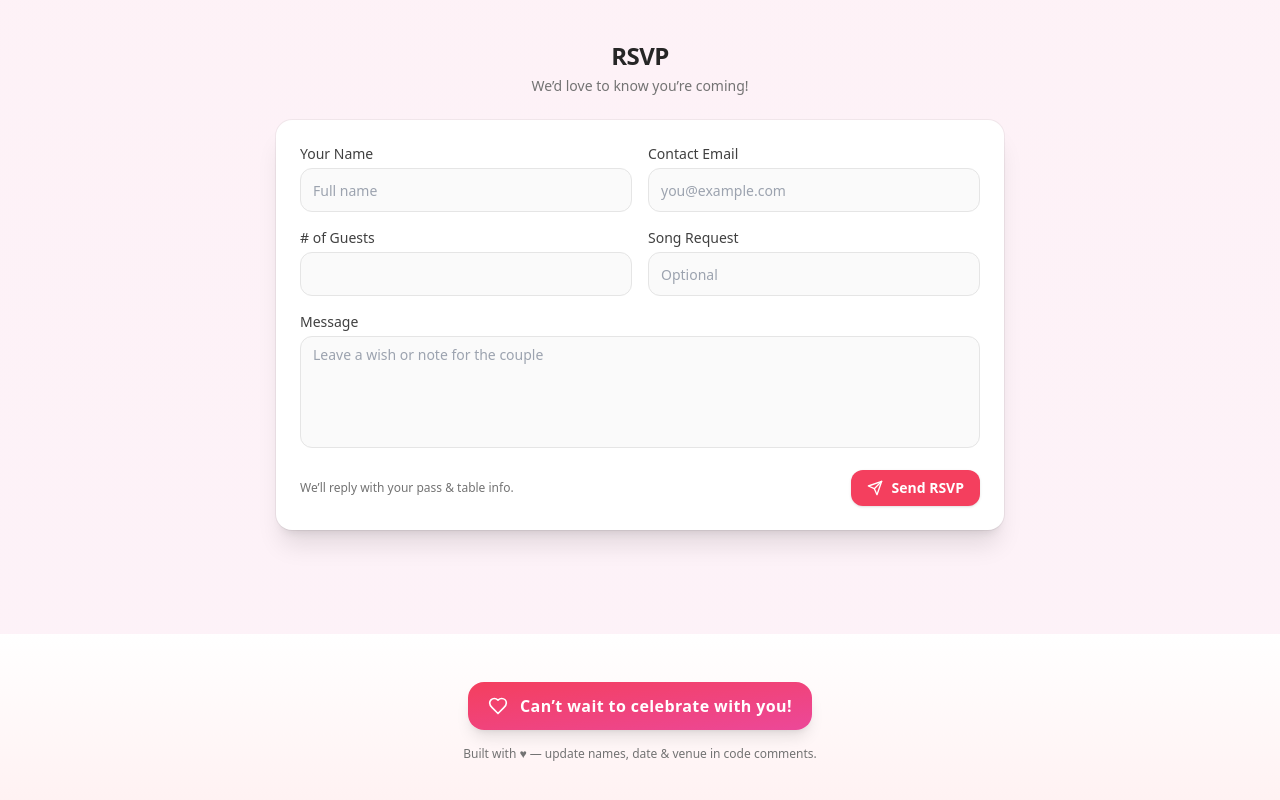
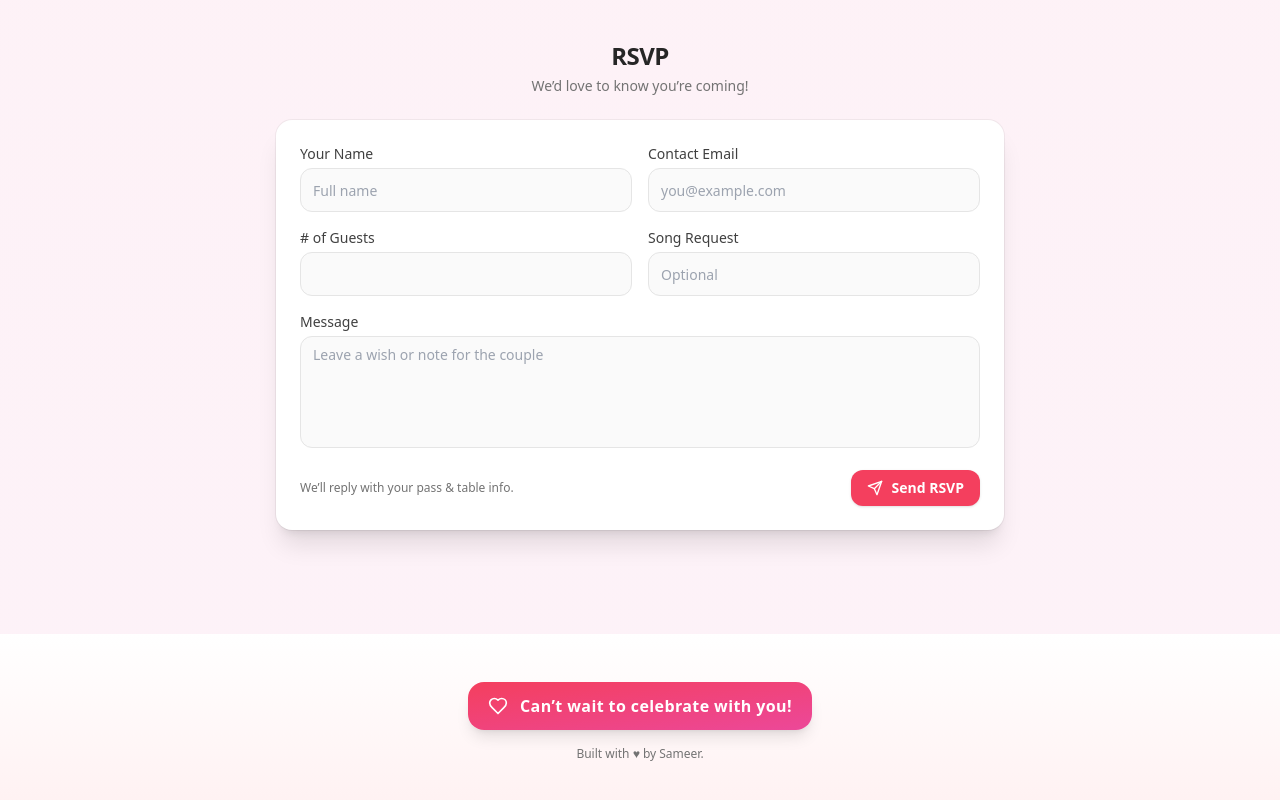
Before and after one commit to Orothisz/shaaaaaaaaaaaaaaadi, a React (Vite) app: page / in a window 1280 px wide. Shown: the part 3595-4395 px from the top of the page. Built offline with nearby package versions, Linux system fonts and the light colour scheme.

Commit message:
Update app.jsx

```diff
--- a/src/app.jsx
+++ b/src/app.jsx
@@ -651,7 +651,7 @@ function Footer() {
           <span className="font-semibold tracking-wide">Can’t wait to celebrate with you!</span>
         </motion.div>
         <p className="mt-4 text-xs text-neutral-500">
-          Built with ♥ — update names, date & venue in code comments.
+          Built with ♥ by Sameer.
         </p>
       </div>
     </footer>
```
